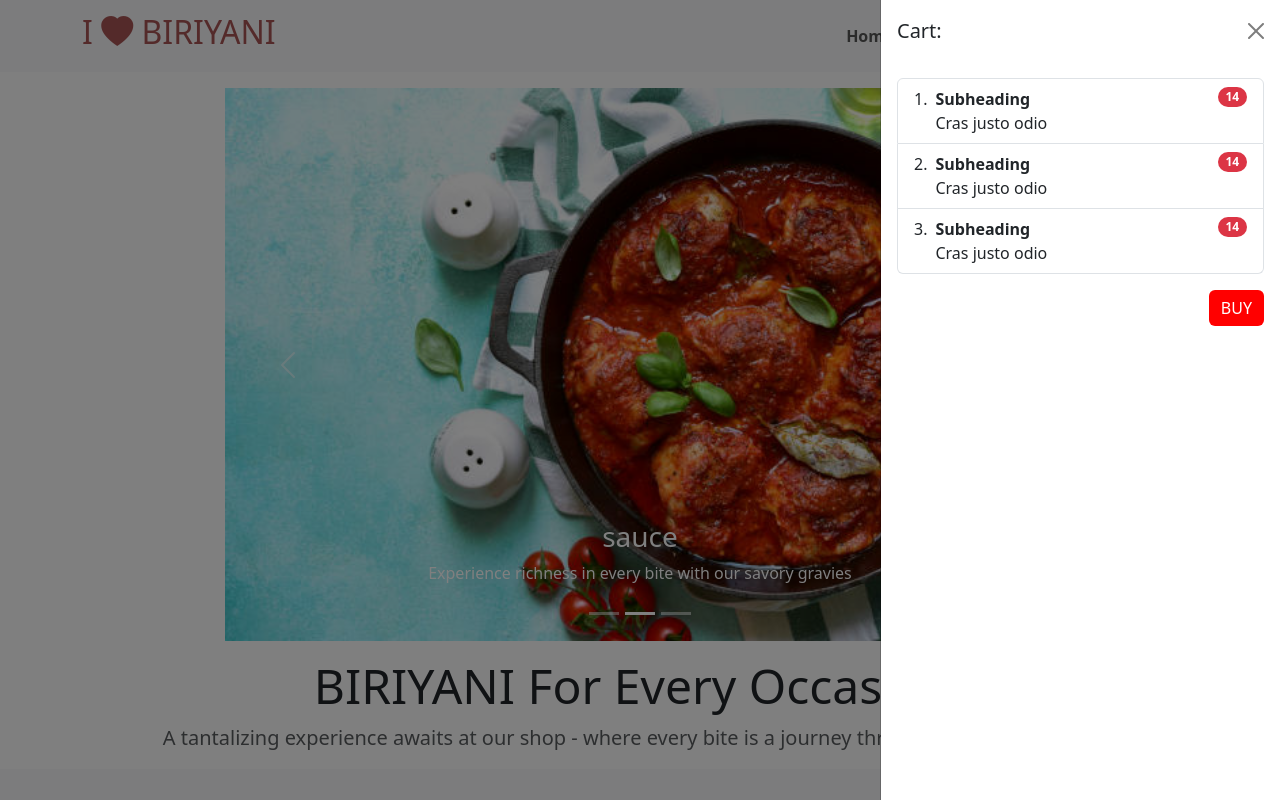
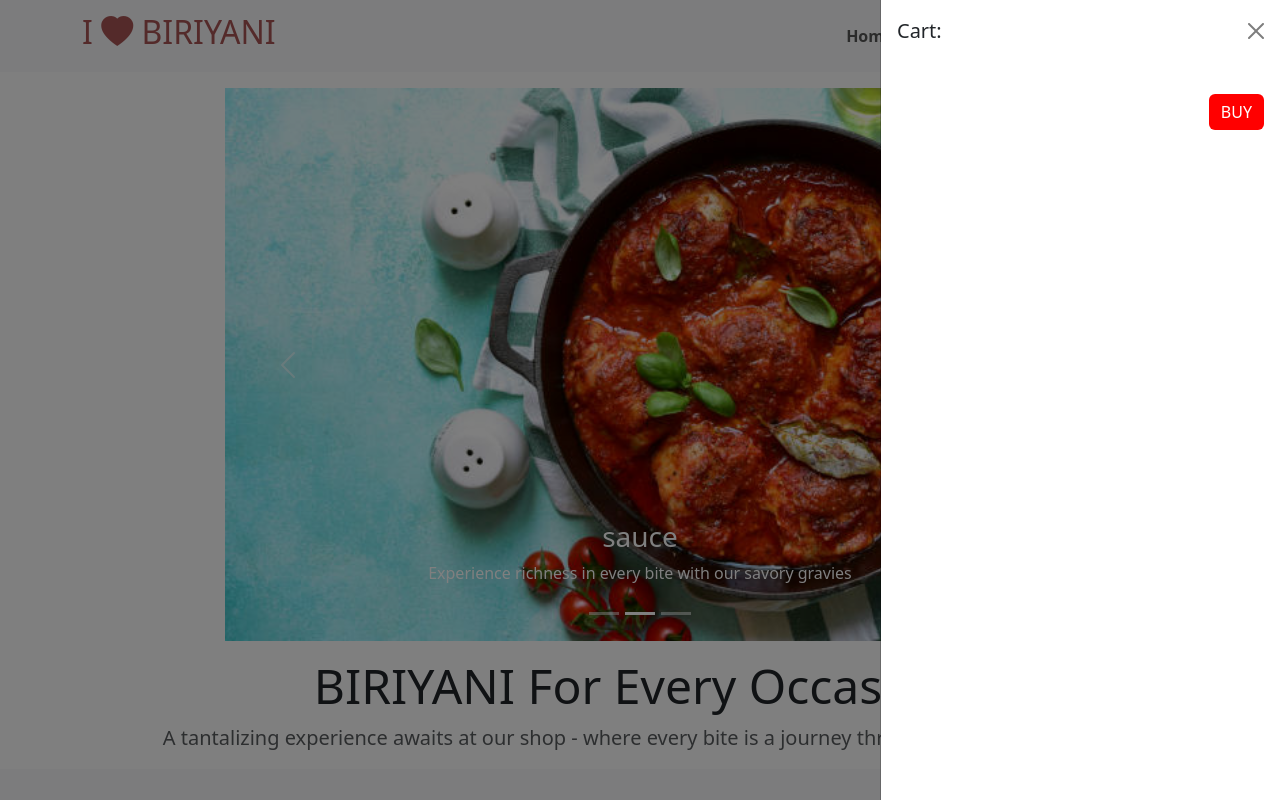
Before and after one commit to PRAVEEN-PR-2004/foodapp, a React (Create React App) app: page / in a window 1280 px wide. Both pictures are taken after a click on the button 1169 px from the left and 36 px from the top of the page. Shown: the top 800 px of the page. Built offline with nearby package versions, Linux system fonts and the light colour scheme.

Commit message:
add to cart

```diff
--- a/src/App.js
+++ b/src/App.js
@@ -7,17 +7,19 @@ import Menu from './components/Menu';
 import MustTry from './components/MustTry';
 import Comments from './components/Comments';
 import Footer from './components/Footer';
+import {ShopContextProvider } from './context/shop-context';
 
 function App() {
   return (
     <>
+    <ShopContextProvider>
     <AppBar/>
     <Banner/>
     <Menu/>
     <MustTry/>
     <Comments/>
     <Footer/>
-
+    </ShopContextProvider>
     </>
   );
 }
--- a/src/components/Cart.js
+++ b/src/components/Cart.js
@@ -1,31 +1,58 @@
-import React from 'react'
-import { useState } from 'react';
+import React, { useContext, useState } from 'react';
 import Button from 'react-bootstrap/Button';
 import Offcanvas from 'react-bootstrap/Offcanvas';
 import Orders from './Orders';
+import { ShopContext } from '../context/shop-context';
+import { PRODUCTS } from './products';
+import Toast from 'react-bootstrap/Toast';
+import ToastContainer from 'react-bootstrap/ToastContainer';
 
 const Cart = () => {
-    const [show, setShow] = useState(false);
+  const [show, setShow] = useState(false);
+  const { cartItems } = useContext(ShopContext);
+  const [showOrder, setShowOrder] = useState(false);
 
   return (
-   <>
-   <Button variant="light" onClick={()=> setShow(!show) } className="me-2">
-   <i class="bi bi-cart4"></i>
+    <>
+      <Button variant="light" onClick={() => setShow(!show)} className="me-2">
+        <i className="bi bi-cart4"></i>
       </Button>
-      <Offcanvas show={show} onHide={()=> setShow(!show)} placement='end'>
+      <Offcanvas show={show} onHide={() => setShow(!show)} placement='end'>
         <Offcanvas.Header closeButton>
           <Offcanvas.Title>Cart:</Offcanvas.Title>
         </Offcanvas.Header>
         <Offcanvas.Body>
-          <Orders/>
+          {PRODUCTS.map((product) => {
+            if (cartItems[product.id] !== 0) {
+              return <Orders key={product.id} product={product} count={cartItems[product.id]} />
+            }
+            return null;
+          })}
           <div className='text-end mt-3'>
-           <Button  style={{ background: "red", border:"none" }} >BUY</Button>
+            <Button style={{ background: "red", border: "none" }} onClick={() => setShowOrder(true)}>BUY</Button>
           </div>
-
         </Offcanvas.Body>
       </Offcanvas>
-   </>
-  )
+      <ToastContainer
+        className="p-3 position-fixed bottom-0 end-0"
+        position="middle-center" // Corrected position value
+        style={{ zIndex: 1 }}
+      >
+        <Toast onClose={() => setShowOrder(false)} show={showOrder} delay={3000} autohide>
+          <Toast.Header closeButton={false}>
+            <img
+              src="holder.js/20x20?text=%20"
+              className="rounded me-2"
+              alt=""
+            />
+            <strong className="me-auto">ADDED</strong>
+            <small>just now</small>
+          </Toast.Header>
+          <Toast.Body>WE RECEIVE YOUR ORDER</Toast.Body>
+        </Toast>
+      </ToastContainer>
+    </>
+  );
 }
 
-export default Cart
+export default Cart;
--- a/src/components/MenuCard.js
+++ b/src/components/MenuCard.js
@@ -1,11 +1,13 @@
-import React from 'react'
+import React, { useContext } from 'react'
 import Button from 'react-bootstrap/Button';
 import Card from 'react-bootstrap/Card';
 import Modal from 'react-bootstrap/Modal';
+import { ShopContext } from '../context/shop-context';
 
 export const MenuCard = (props) => {
 
   const [modalShow, setModalShow] = React.useState(false);
+  const {addToCart} = useContext(ShopContext);
   function MyVerticallyCenteredModal(props) {
     return (
       <Modal
@@ -32,7 +34,7 @@ export const MenuCard = (props) => {
     );
   }
 
-  const { productName, price, productImage,content} = props.data;
+  const {id, productName, price, productImage,content} = props.data;
   return (
     <>
     <Card className='mt-3 mb-3' >
@@ -46,7 +48,7 @@ export const MenuCard = (props) => {
         </Card.Text>
         <div className='text-center'>
 
-          <Button  style={{background : "red",border:"none" }} onClick={() => setModalShow(true)}>Add to basket</Button>
+          <Button  style={{background : "red",border:"none" }} onClick={() => {setModalShow(true); addToCart(id)}}>Add to basket</Button>
         </div>
       </Card.Body>
     </Card>
--- a/src/components/Orders.js
+++ b/src/components/Orders.js
@@ -1,8 +1,12 @@
-import React from 'react'
+import React, { useContext } from 'react';
 import Badge from 'react-bootstrap/Badge';
 import ListGroup from 'react-bootstrap/ListGroup';
+import { ShopContext } from '../context/shop-context';
+const Orders = (props) => {
+  const {id, productName, price } = props.product;
+  const { cartItems } = useContext(ShopContext);
 
-const Orders = () => {
+
   return (
     <>
       <ListGroup as="ol" numbered>
@@ -11,40 +15,17 @@ const Orders = () => {
           className="d-flex justify-content-between align-items-start"
         >
           <div className="ms-2 me-auto">
-          <div className="fw-bold">Subheading</div>
-          Cras justo odio
-        </div>
-        <Badge  bg="danger" pill>
-          14
-        </Badge>
-      </ListGroup.Item>
-      <ListGroup.Item
-        as="li"
-        className="d-flex justify-content-between align-items-start"
-      >
-        <div className="ms-2 me-auto">
-          <div className="fw-bold">Subheading</div>
-          Cras justo odio
-        </div>
-        <Badge  bg="danger" pill>
-          14
-        </Badge>
-      </ListGroup.Item>
-      <ListGroup.Item
-        as="li"
-        className="d-flex justify-content-between align-items-start"
-      >
-        <div className="ms-2 me-auto">
-          <div className="fw-bold">Subheading</div>
-          Cras justo odio
+            <div className="fw-bold">{productName}</div>
+            PRICE: {price * cartItems[id] }
           </div>
           <Badge bg="danger" pill>
-          14
+           {cartItems[id]}
           </Badge>
         </ListGroup.Item>
       </ListGroup>
     </>
-  )
+
+  );
 }
 
-export default Orders
+export default Orders;
--- /dev/null
+++ b/src/context/shop-context.jsx
@@ -0,0 +1,27 @@
+import React, { createContext, useState } from 'react'
+import { PRODUCTS } from '../components/products';
+export const ShopContext = createContext(null);
+
+const getDefaultCart = () =>
+{
+    let cart = {}
+    for(let i=1; i< PRODUCTS.length + 1;i++)
+    {
+        cart[i] = 0;
+    }
+    return cart;
+}
+export const ShopContextProvider = (props) =>
+{
+    const [cartItems, setCartItems] = useState(getDefaultCart());
+    const addToCart = (itemId) =>
+    {
+        setCartItems((prev) => ({...prev, [itemId]: prev[itemId]+1}));
+    };
+    const removeFromCart = (itemId) =>
+    {
+        setCartItems((prev) => ({...prev, [itemId]: prev[itemId]+1}));
+    };
+    const contextValue = { cartItems, addToCart, removeFromCart};
+    return (<ShopContext.Provider value={contextValue}>{props.children}</ShopContext.Provider>);
+}
```
Lines whose indentation alone changed are shown as unchanged.
